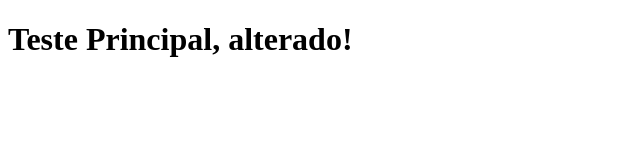
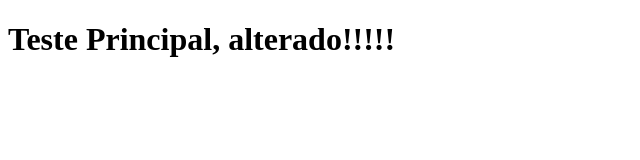
Before and after one commit to gabrielfthomaz/teste, a plain HTML site: page index.html in a window 1280 px wide. Shown: the full height of the page, 0-640 px from the left. Drawn offline with Linux system fonts and the light colour scheme.

Commit message:
Update index.html

```diff
--- a/index.html
+++ b/index.html
@@ -9,7 +9,7 @@
 </head>
 <body>
   <h1>
-    Teste Principal, alterado!
+    Teste Principal, alterado!!!!!
   </h1>
 </body>
 </html>
```
